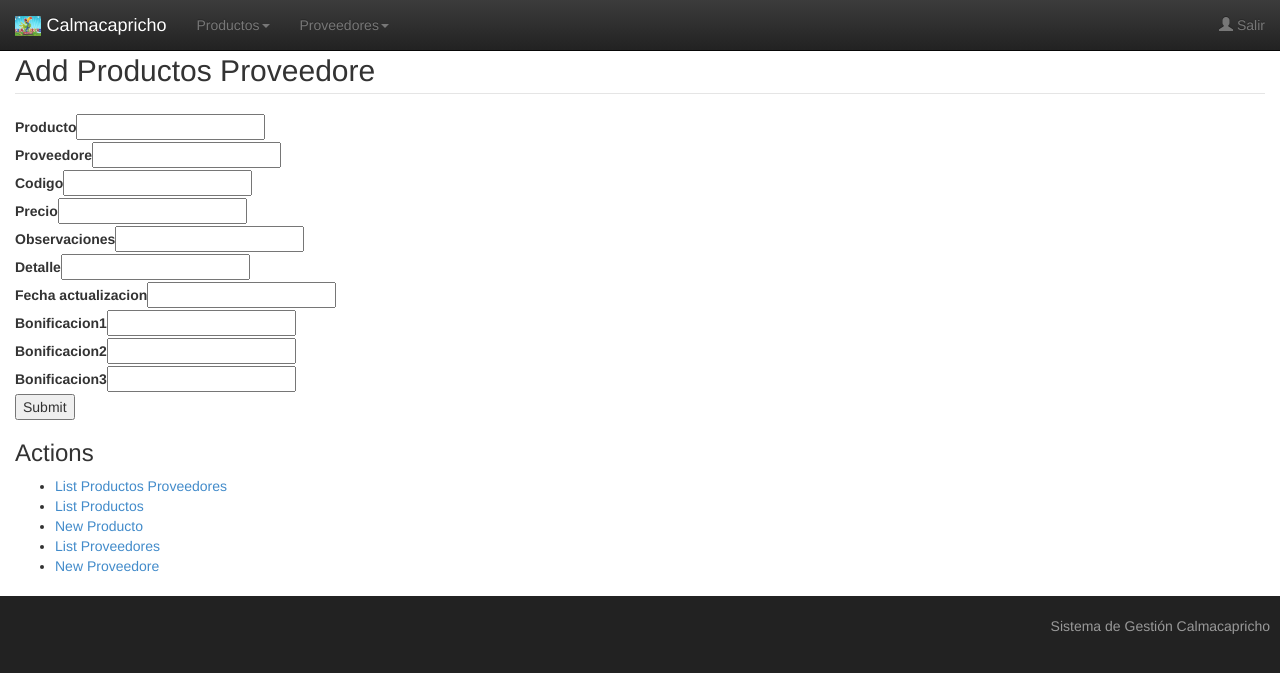
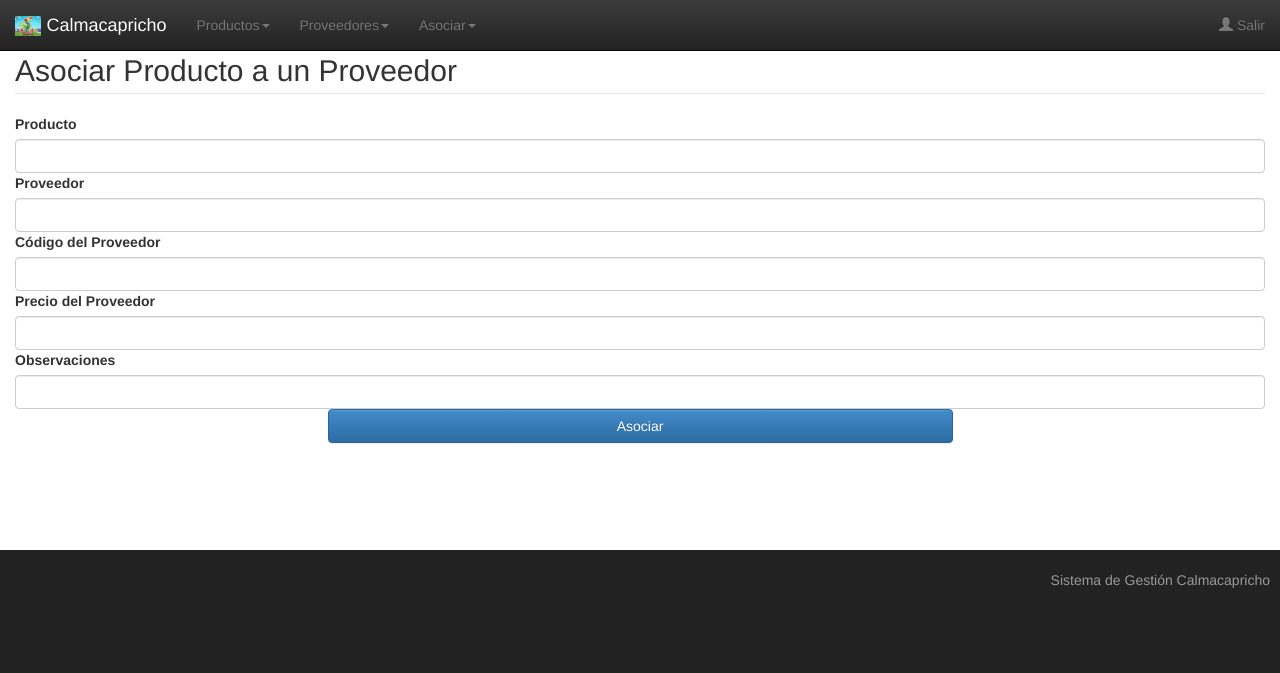
Before and after one commit to elaleprieto/calma, a CakePHP app: the page made by app/View/ProductosProveedores/add.ctp in a window 1280 px wide. Shown: the top 673 px of the page. Run offline with PHP 8.4 and a stand-in for CakePHP, Linux system fonts and the light colour scheme; the template is opened without the code that fills it, so the values that code supplies are empty; form fields are guessed from the names that the template uses; some libraries are stand-ins or nearby versions.

Commit message:
Asociación de productos con proveedores.

```diff
--- a/app/Model/Producto.php
+++ b/app/Model/Producto.php
@@ -8,6 +8,7 @@ App::uses('AppModel', 'Model');
  * @property Proveedore $Proveedore
  */
 class Producto extends AppModel {
+	public $displayField = 'detalle';
 
 /**
  * Validation rules
--- a/app/View/Layouts/default.ctp
+++ b/app/View/Layouts/default.ctp
@@ -47,22 +47,64 @@ $cakeVersion = __d('cake_dev', 'Calmacapricho %s', Configure::version())
 				</a>
 				<ul class="nav navbar-nav">
 					<li class="dropdown">
-  					<a href="#" class="dropdown-toggle" data-toggle="dropdown">Productos<b class="caret"></b></a>
+  					<a href="#" class="dropdown-toggle" data-toggle="dropdown">
+							Productos<b class="caret"></b>
+						</a>
 						<ul class="dropdown-menu">
-							<li><?php echo $this->Html->link('Nuevo', array('controller' =>'productos','action' => 'add')); ?></li>
-							<li><?php echo $this->Html->link('Listar', array('controller' =>'productos','action' => 'index')); ?></li>
+							<li>
+								<?php
+								echo $this->Html->link('Nuevo'
+									, array('controller' =>'productos','action' => 'add'));
+								?>
+							</li>
+							<li>
+								<?php
+								echo $this->Html->link('Listar'
+									, array('controller' =>'productos','action' => 'index'));
+								?>
+							</li>
 						</ul>
 	        </li>
 	        <li class="dropdown">
-						<a href="#" class="dropdown-toggle" data-toggle="dropdown">Proveedores<b class="caret"></b></a>
+						<a href="#" class="dropdown-toggle" data-toggle="dropdown">
+							Proveedores<b class="caret"></b>
+						</a>
 						<ul class="dropdown-menu">
-							<li><?php echo $this->Html->link('Nuevo', array('controller' =>'proveedores','action' => 'add')); ?></li>
-							<li><?php echo $this->Html->link('Listar', array('controller' =>'proveedores','action' => 'index')); ?></li>
+							<li>
+								<?php
+								echo $this->Html->link('Nuevo'
+								, array('controller' =>'proveedores','action' => 'add'));
+								?>
+							</li>
+							<li>
+								<?php
+								echo $this->Html->link('Listar'
+								, array('controller' =>'proveedores','action' => 'index'));
+								?>
+							</li>
+						</ul>
+	        </li>
+	        <li class="dropdown">
+						<a href="#" class="dropdown-toggle" data-toggle="dropdown">
+							Asociar<b class="caret"></b>
+						</a>
+						<ul class="dropdown-menu">
+							<li>
+								<?php
+								echo $this->Html->link('Producto con Proveedor'
+								, array('controller' =>'productos_proveedores'
+									,'action' => 'add'));
+								?>
+							</li>
 						</ul>
 	        </li>
 				</ul>
 				<ul class="nav navbar-nav navbar-right">
-    			<li><a href="/logout"><span class="glyphicon glyphicon-user"></span> Salir</a></li>
+    			<li>
+						<a href="/logout">
+							<span class="glyphicon glyphicon-user"></span> Salir
+						</a>
+					</li>
     		</ul>
 			</div>
 		</nav>
--- a/app/View/ProductosProveedores/add.ctp
+++ b/app/View/ProductosProveedores/add.ctp
@@ -1,23 +1,25 @@
 <div class="productosProveedores form">
 <?php echo $this->Form->create('ProductosProveedore'); ?>
 	<fieldset>
-		<legend><?php echo __('Add Productos Proveedore'); ?></legend>
+		<legend>Asociar Producto a un Proveedor</legend>
 	<?php
-		echo $this->Form->input('producto_id');
-		echo $this->Form->input('proveedore_id');
-		echo $this->Form->input('codigo');
-		echo $this->Form->input('precio');
-		echo $this->Form->input('observaciones');
-		echo $this->Form->input('detalle');
-		echo $this->Form->input('fecha_actualizacion');
-		echo $this->Form->input('bonificacion1');
-		echo $this->Form->input('bonificacion2');
-		echo $this->Form->input('bonificacion3');
+		echo $this->Form->input('producto_id', array('class'=>'form-control', 'div'=>'form-group'));
+		echo $this->Form->input('proveedore_id', array('class'=>'form-control', 'div'=>'form-group', 'label'=>'Proveedor'));
+		echo $this->Form->input('codigo', array('class'=>'form-control', 'div'=>'form-group', 'label'=>'Código del Proveedor'));
+		echo $this->Form->input('precio', array('class'=>'form-control', 'div'=>'form-group', 'label'=>'Precio del Proveedor'));
+		echo $this->Form->input('observaciones', array('class'=>'form-control', 'div'=>'form-group', 'label'=>'Observaciones'));
+		// echo $this->Form->input('detalle');
+		// echo $this->Form->input('fecha_actualizacion');
+		// echo $this->Form->input('bonificacion1');
+		// echo $this->Form->input('bonificacion2');
+		// echo $this->Form->input('bonificacion3');
 	?>
 	</fieldset>
-<?php echo $this->Form->end(__('Submit')); ?>
+	<?php echo $this->Form->submit('Asociar', array('class'=>'btn btn-primary col-sm-6 col-sm-offset-3', 'div'=>'text-center')); ?>
+	<?php echo $this->Form->end(); ?>
 </div>
-<div class="actions">
+
+<!-- <div class="actions">
 	<h3><?php echo __('Actions'); ?></h3>
 	<ul>
 
@@ -27,4 +29,4 @@
 		<li><?php echo $this->Html->link(__('List Proveedores'), array('controller' => 'proveedores', 'action' => 'index')); ?> </li>
 		<li><?php echo $this->Html->link(__('New Proveedore'), array('controller' => 'proveedores', 'action' => 'add')); ?> </li>
 	</ul>
-</div>
+</div> -->
```
Also changed, not shown: app/Controller/ProductosProveedoresController.php (+17 -16 lines), app/View/Proveedores/view.ctp (+13 -21 lines).
